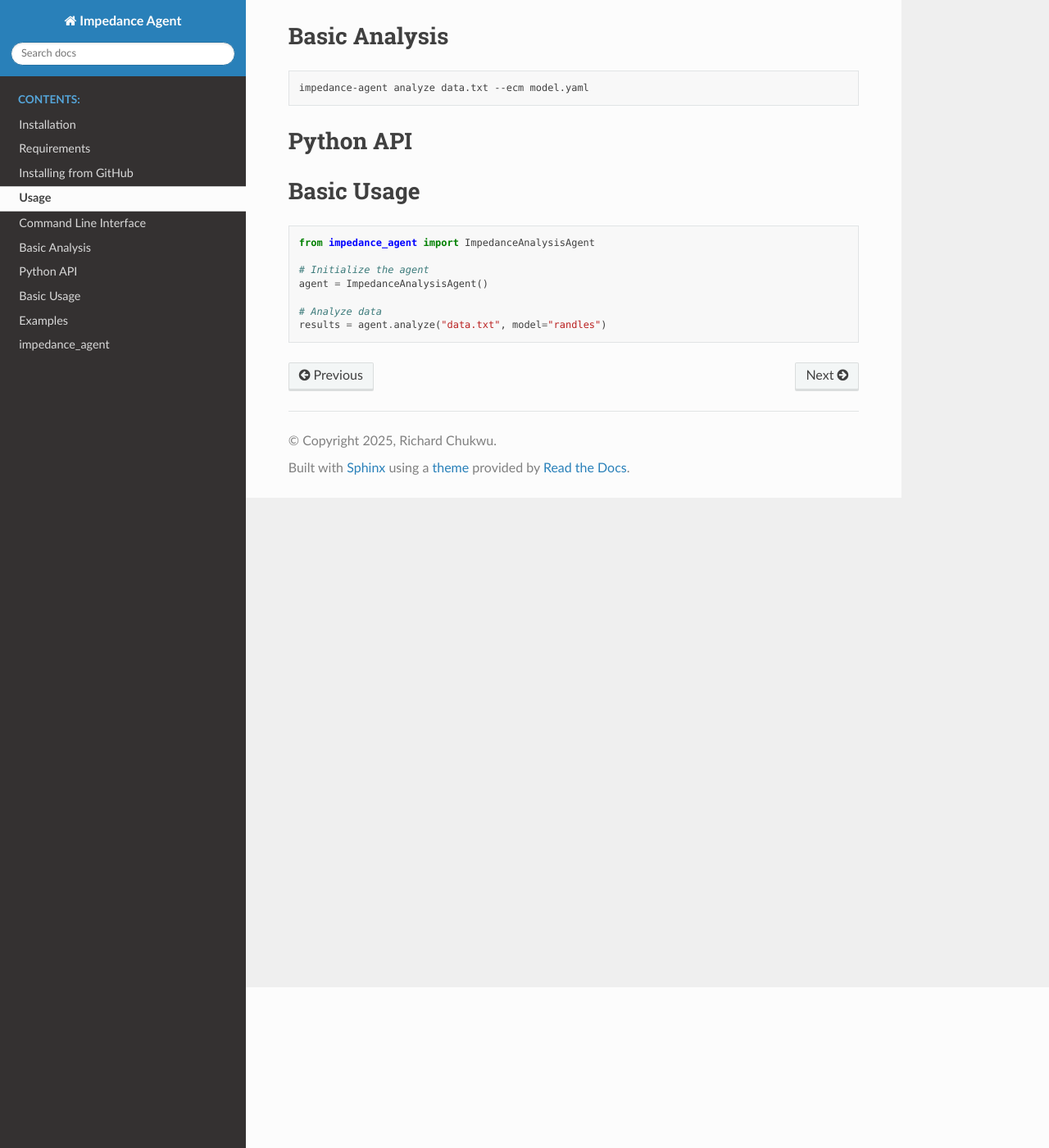
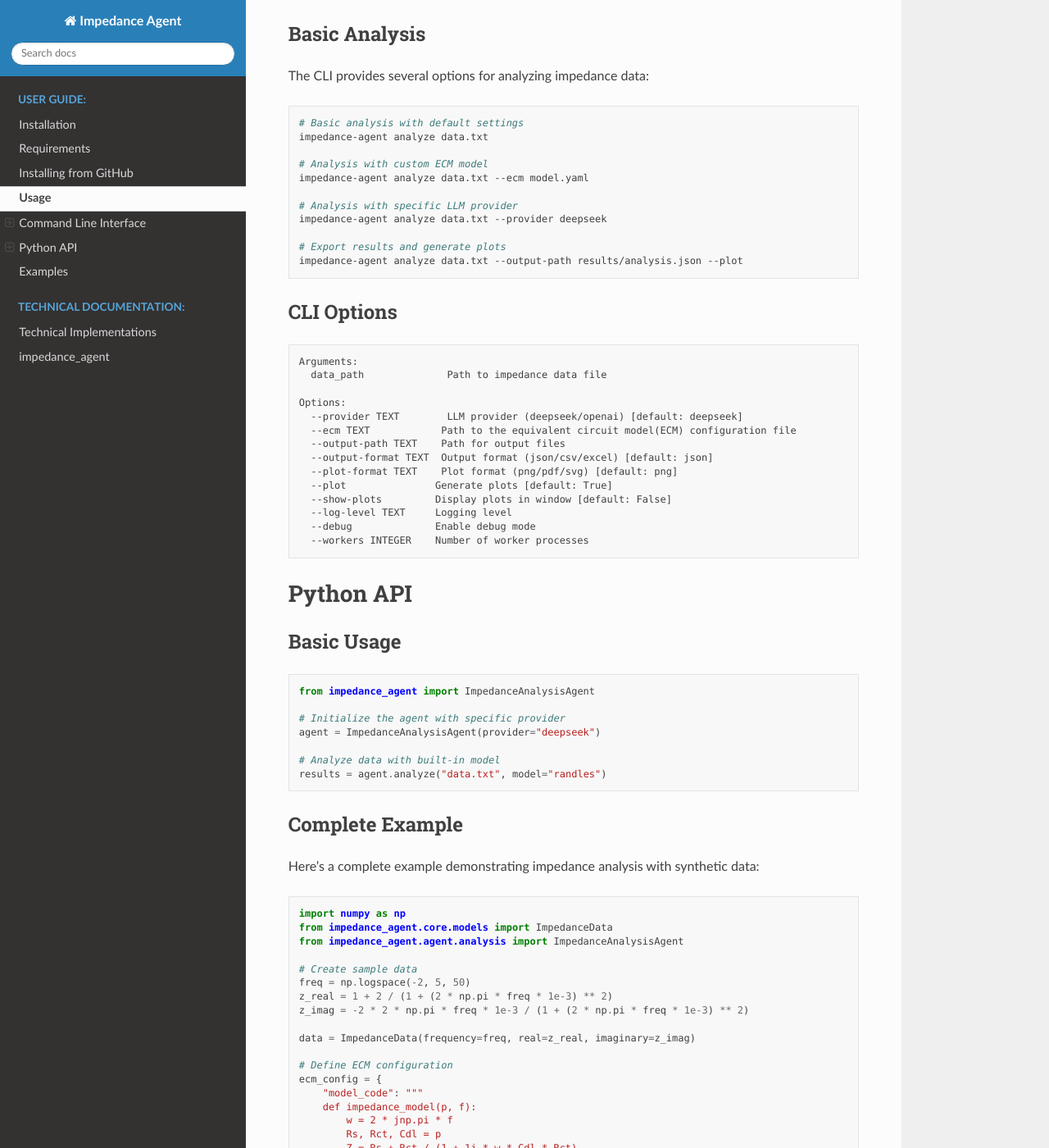
Before and after one commit to richinex/impedance-agent, a Sphinx documentation site: the page built from docs/source/usage.rst, in a window 1280 px wide and 1400 px high, scrolled down 196 px. Shown: the whole window at 82% size. Built offline with Sphinx 7.4.7 and the Read the Docs theme 3.1.0, drawn with Linux system fonts in a browser that asks for light colours; some of the changed text lies outside the part shown.

Commit message:
Updated docs

```diff
--- a/docs/source/examples/basic_analysis.rst
+++ b/docs/source/examples/basic_analysis.rst
@@ -13,7 +13,7 @@ Here's a complete example of analyzing impedance data:
    # Load and analyze data
    results = agent.analyze(
        data_file="examples/data/randles_circuit.txt",
-       model_config="examples/models/randles.yaml"
+       ecm="examples/models/randles.yaml"
    )
 
    # Print results
--- a/docs/source/usage.rst
+++ b/docs/source/usage.rst
@@ -5,24 +5,100 @@ Command Line Interface
 ======================
 
 Basic Analysis
-==============
+--------------
+
+The CLI provides several options for analyzing impedance data:
 
 .. code-block:: bash
 
-   impedance-agent analyze data.txt --ecm model.yaml
+    # Basic analysis with default settings
+    impedance-agent analyze data.txt
+
+    # Analysis with custom ECM model
+    impedance-agent analyze data.txt --ecm model.yaml
+
+    # Analysis with specific LLM provider
+    impedance-agent analyze data.txt --provider deepseek
+
+    # Export results and generate plots
+    impedance-agent analyze data.txt --output-path results/analysis.json --plot
+
+CLI Options
+-----------
+
+.. code-block:: text
+
+    Arguments:
+      data_path              Path to impedance data file
+
+    Options:
+      --provider TEXT        LLM provider (deepseek/openai) [default: deepseek]
+      --ecm TEXT            Path to the equivalent circuit model(ECM) configuration file
+      --output-path TEXT    Path for output files
+      --output-format TEXT  Output format (json/csv/excel) [default: json]
+      --plot-format TEXT    Plot format (png/pdf/svg) [default: png]
+      --plot               Generate plots [default: True]
+      --show-plots         Display plots in window [default: False]
+      --log-level TEXT     Logging level
+      --debug              Enable debug mode
+      --workers INTEGER    Number of worker processes
 
 Python API
 ==========
 
 Basic Usage
-===========
+-----------
 
 .. code-block:: python
 
-   from impedance_agent import ImpedanceAnalysisAgent
+    from impedance_agent import ImpedanceAnalysisAgent
 
-   # Initialize the agent
-   agent = ImpedanceAnalysisAgent()
+    # Initialize the agent with specific provider
+    agent = ImpedanceAnalysisAgent(provider="deepseek")
 
-   # Analyze data
-   results = agent.analyze("data.txt", model="randles")
+    # Analyze data with built-in model
+    results = agent.analyze("data.txt", model="randles")
+
+Complete Example
+----------------
+
+Here's a complete example demonstrating impedance analysis with synthetic data:
+
+.. code-block:: python
+
+    import numpy as np
+    from impedance_agent.core.models import ImpedanceData
+    from impedance_agent.agent.analysis import ImpedanceAnalysisAgent
+
+    # Create sample data
+    freq = np.logspace(-2, 5, 50)
+    z_real = 1 + 2 / (1 + (2 * np.pi * freq * 1e-3) ** 2)
+    z_imag = -2 * 2 * np.pi * freq * 1e-3 / (1 + (2 * np.pi * freq * 1e-3) ** 2)
+
+    data = ImpedanceData(frequency=freq, real=z_real, imaginary=z_imag)
+
+    # Define ECM configuration
+    ecm_config = {
+        "model_code": """
+        def impedance_model(p, f):
+            w = 2 * jnp.pi * f
+            Rs, Rct, Cdl = p
+            Z = Rs + Rct / (1 + 1j * w * Cdl * Rct)
+            return jnp.concatenate([Z.real, Z.imag])
+        """,
+        "variables": [
+            {"name": "Rs", "initialValue": 1.0, "lowerBound": 0, "upperBound": 10},
+            {"name": "Rct", "initialValue": 2.0, "lowerBound": 0, "upperBound": 10},
+            {"name": "Cdl", "initialValue": 1e-3, "lowerBound": 0, "upperBound": 1},
+        ],
+    }
+
+    # Run analysis
+    agent = ImpedanceAnalysisAgent(provider="deepseek")
+    result = agent.analyze(data, ecm_config)
+
+    # Print results
+    print(result.summary)
+    if result.time_constant_analysis:
+        print("\nTime Constant Analysis:")
+        print(f"Matching score: {result.time_constant_analysis['matching_score']:.2f}")
```
Also changed, not shown: docs/source/index.rst (+60 -7 lines), docs/source/technical_implementations.rst (added, +220 -0 lines), test.md (deleted, +0 -74 lines), 1 other file.
